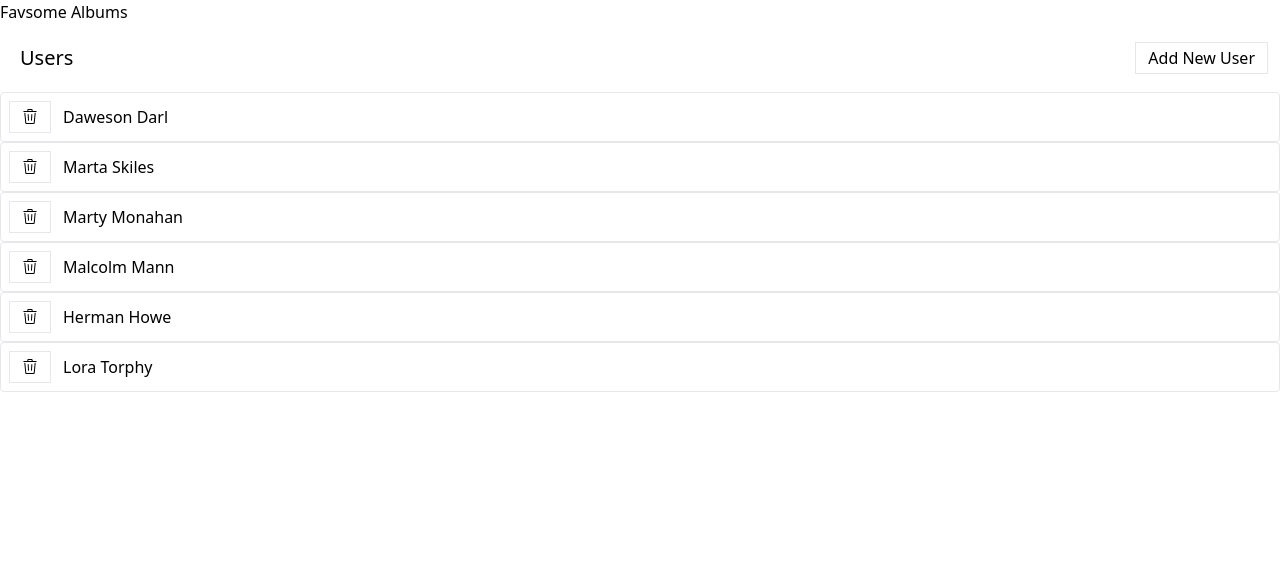
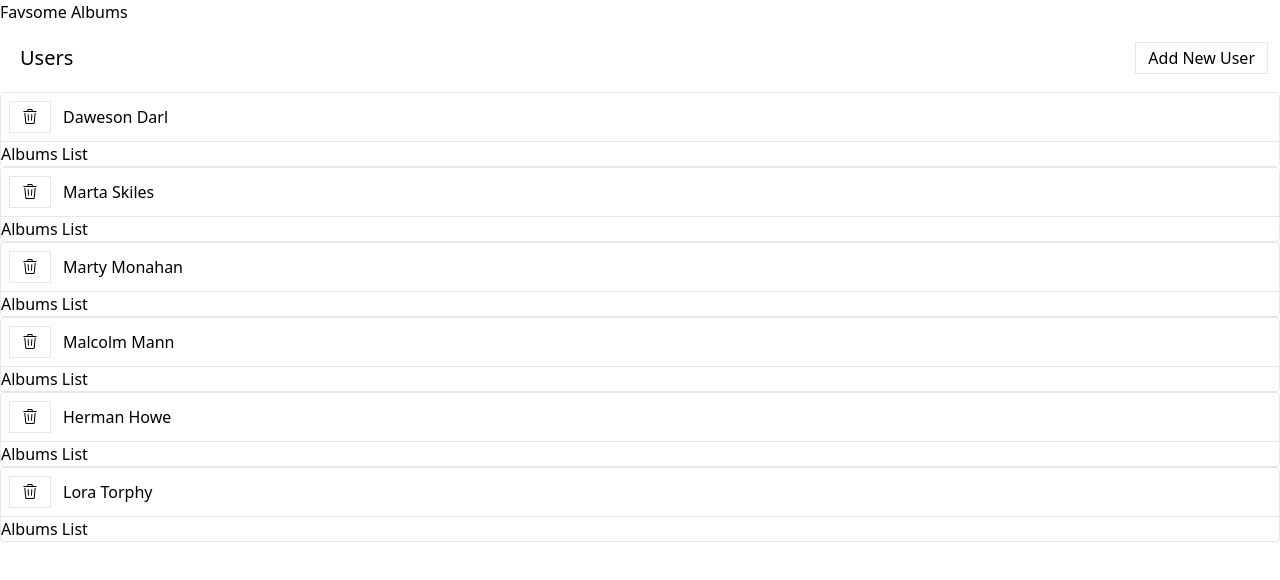
Before and after one commit to chandanch/favsome-albums, a React (Create React App) app: page / in a window 1280 px wide. Shown: the top 580 px of the page. Built offline with nearby package versions, Linux system fonts and the light colour scheme; data requests are answered from the project's data file.

Commit message:
setup expandable panel comp with initial layout

```diff
--- /dev/null
+++ b/src/components/expandable-panel/ExpandablePanel.jsx
@@ -0,0 +1,14 @@
+const ExpandablePanel = ({ header, children }) => {
+	return (
+		<div className="mb2 border rounded">
+			<div className="flex p-2 justify-between items-center cursor-pointer">
+				<div className="flex flex-row items-center justify-center">
+					{header}
+				</div>
+			</div>
+			<div className="p2 border-t">{children}</div>
+		</div>
+	);
+};
+
+export default ExpandablePanel;
--- a/src/components/users-list-item/UsersListItem.jsx
+++ b/src/components/users-list-item/UsersListItem.jsx
@@ -2,6 +2,7 @@ import { GoTrash } from 'react-icons/go';
 import { useThunkManager } from '../../hooks/useThunkManager';
 import { deleteUser } from '../../store';
 import Button from '../button/Button';
+import ExpandablePanel from '../expandable-panel/ExpandablePanel';
 
 const UsersListItem = ({ user }) => {
 	const [execDeleteUser, isLoading, error] = useThunkManager(deleteUser);
@@ -10,10 +11,8 @@ const UsersListItem = ({ user }) => {
 		execDeleteUser(user.id);
 	};
 
-	return (
-		<div className="mb2 border rounded">
-			<div className="flex p-2 justify-between items-center cursor-pointer">
-				<div className="flex flex-row items-center justify-center">
+	const header = (
+		<>
 			{error && <div>Error in deleting user</div>}
 			<Button
 				className="mr-3"
@@ -23,10 +22,10 @@ const UsersListItem = ({ user }) => {
 				<GoTrash />
 			</Button>
 			{user.name}
-				</div>
-			</div>
-		</div>
+		</>
 	);
+
+	return <ExpandablePanel header={header}>Albums List</ExpandablePanel>;
 };
 
 export default UsersListItem;
```
Lines whose indentation alone changed are shown as unchanged.
